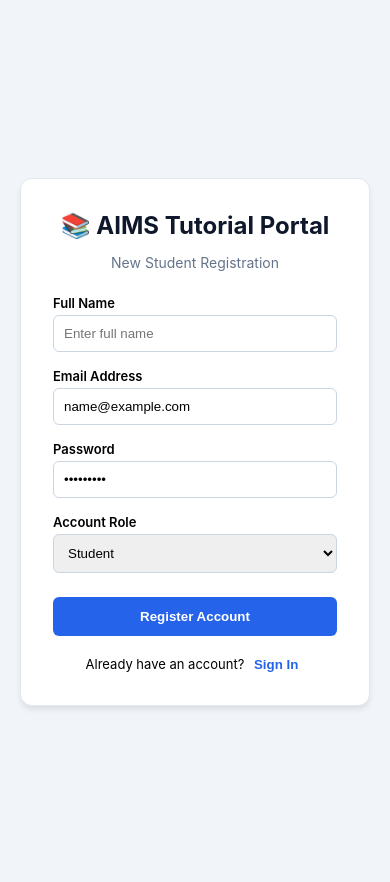
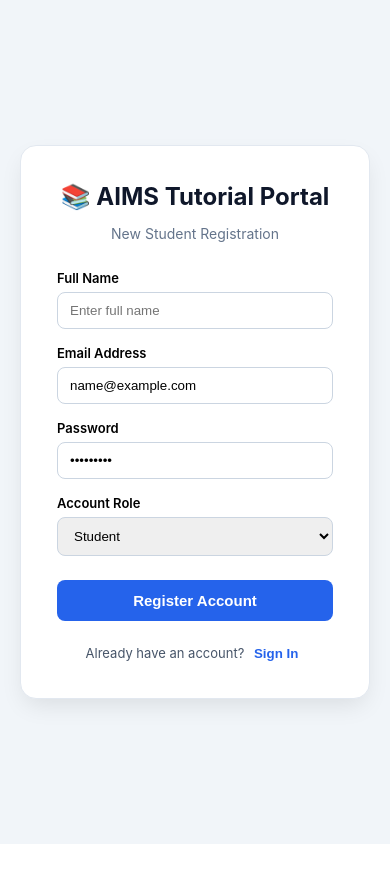
Before and after one commit to eraayshakhan-byte/aims-tutorial-app, a React Native app: screen / in a window 390 px wide. Both pictures are taken after typing "name@example.com", "Sample123" into the empty fields and a click on the button "Create Account". After the commit the page ends 844 px from the top, so only its background shows below. Built offline with nearby package versions, Linux system fonts and the light colour scheme.

Commit message:
Update App.js

```diff
--- a/App.js
+++ b/App.js
@@ -18,8 +18,15 @@ export default function App() {
   // App Flow Navigation
   const [selectedClass, setSelectedClass] = useState(null);
   const [selectedSubject, setSelectedSubject] = useState(null);
-  const [activeTab, setActiveTab] = useState('quiz'); // 'quiz', 'papers', 'notes'
+  const [activeTab, setActiveTab] = useState('quiz'); // 'quiz', 'papers', 'notes', 'attendance'
   const [showStudentsList, setShowStudentsList] = useState(false);
+
+  // Attendance State
+  const [attendanceRecords, setAttendanceRecords] = useState({
+    'student@aims.com': { present: 18, total: 20 }
+  });
+  const [attendanceDate, setAttendanceDate] = useState(new Date().toISOString().split('T')[0]);
+  const [dailyStatus, setDailyStatus] = useState({});
 
   // Upload States (Papers & Notes)
   const [paperUrl, setPaperUrl] = useState(null);
@@ -77,6 +84,15 @@ export default function App() {
 
     const newUser = { email: authEmail, password: authPassword, name: authName, role: authRole };
     setUsers([...users, newUser]);
+
+    // Initialize Attendance record for new student
+    if (authRole === 'student') {
+      setAttendanceRecords(prev => ({
+        ...prev,
+        [authEmail]: { present: 0, total: 0 }
+      }));
+    }
+
     setCurrentUser(newUser);
     setAuthEmail('');
     setAuthPassword('');
@@ -172,50 +188,73 @@ export default function App() {
     alert(`${newWorksheets.length} Worksheet(s) created!`);
   };
 
-  // 1. LOGIN SCREEN
+  // Attendance Handlers
+  const handleAttendanceChange = (email, status) => {
+    setDailyStatus(prev => ({ ...prev, [email]: status }));
+  };
+
+  const saveAttendance = () => {
+    const updatedRecords = { ...attendanceRecords };
+    const students = users.filter(u => u.role === 'student');
+
+    students.forEach(student => {
+      const status = dailyStatus[student.email] || 'present';
+      const prev = updatedRecords[student.email] || { present: 0, total: 0 };
+
+      updatedRecords[student.email] = {
+        present: prev.present + (status === 'present' ? 1 : 0),
+        total: prev.total + 1
+      };
+    });
+
+    setAttendanceRecords(updatedRecords);
+    alert(`Attendance saved for ${attendanceDate}!`);
+  };
+
+  // 1. LOGIN / REGISTER SCREEN (CENTERED)
   if (!currentUser) {
     return (
-      <div style={{ fontFamily: "'Inter', sans-serif", backgroundColor: '#f1f5f9', minHeight: '100vh', display: 'flex', justifyContent: 'center', alignItems: 'center', padding: '20px' }}>
-        <div style={{ background: '#ffffff', border: '1px solid #e2e8f0', padding: '32px', borderRadius: '12px', width: '100%', maxWidth: '400px', boxShadow: '0 4px 6px -1px rgba(0,0,0,0.1)' }}>
-          <h2 style={{ textAlign: 'center', margin: '0 0 8px 0', color: '#0f172a' }}>📚 AIMS Tutorial Portal</h2>
-          <p style={{ textAlign: 'center', color: '#64748b', fontSize: '14px', marginBottom: '24px' }}>
-            {isRegistering ? 'New Student Registration' : 'Sign in to your account'}
+      <div style={{ fontFamily: "'Inter', sans-serif", backgroundColor: '#f1f5f9', minHeight: '100vh', display: 'flex', justifyContent: 'center', alignItems: 'center', padding: '20px', boxSizing: 'border-box' }}>
+        <div style={{ background: '#ffffff', border: '1px solid #e2e8f0', padding: '36px', borderRadius: '16px', width: '100%', maxWidth: '420px', boxShadow: '0 10px 25px -5px rgba(0,0,0,0.1)', margin: 'auto' }}>
+          <h2 style={{ textAlign: 'center', margin: '0 0 8px 0', color: '#0f172a', fontSize: '24px' }}>📚 AIMS Tutorial Portal</h2>
+          <p style={{ textAlign: 'center', color: '#64748b', fontSize: '14px', marginBottom: '28px' }}>
+            {isRegistering ? 'New Student Registration' : 'Sign in to access your dashboard'}
           </p>
 
           <form onSubmit={isRegistering ? handleRegister : handleLogin} style={{ display: 'flex', flexDirection: 'column', gap: '16px' }}>
             {isRegistering && (
               <div>
-                <label style={{ display: 'block', fontSize: '13px', fontWeight: '600', marginBottom: '4px' }}>Full Name</label>
-                <input type="text" required placeholder="Enter full name" value={authName} onChange={(e) => setAuthName(e.target.value)} style={{ width: '100%', padding: '10px', border: '1px solid #cbd5e1', borderRadius: '6px', boxSizing: 'border-box' }} />
+                <label style={{ display: 'block', fontSize: '13px', fontWeight: '600', marginBottom: '6px' }}>Full Name</label>
+                <input type="text" required placeholder="Enter full name" value={authName} onChange={(e) => setAuthName(e.target.value)} style={{ width: '100%', padding: '10px 12px', border: '1px solid #cbd5e1', borderRadius: '8px', boxSizing: 'border-box' }} />
               </div>
             )}
 
             <div>
-              <label style={{ display: 'block', fontSize: '13px', fontWeight: '600', marginBottom: '4px' }}>Email Address</label>
-              <input type="email" required placeholder="admin@aims.com or student@aims.com" value={authEmail} onChange={(e) => setAuthEmail(e.target.value)} style={{ width: '100%', padding: '10px', border: '1px solid #cbd5e1', borderRadius: '6px', boxSizing: 'border-box' }} />
+              <label style={{ display: 'block', fontSize: '13px', fontWeight: '600', marginBottom: '6px' }}>Email Address</label>
+              <input type="email" required placeholder="admin@aims.com or student@aims.com" value={authEmail} onChange={(e) => setAuthEmail(e.target.value)} style={{ width: '100%', padding: '10px 12px', border: '1px solid #cbd5e1', borderRadius: '8px', boxSizing: 'border-box' }} />
             </div>
 
             <div>
-              <label style={{ display: 'block', fontSize: '13px', fontWeight: '600', marginBottom: '4px' }}>Password</label>
-              <input type="password" required placeholder="••••••••" value={authPassword} onChange={(e) => setAuthPassword(e.target.value)} style={{ width: '100%', padding: '10px', border: '1px solid #cbd5e1', borderRadius: '6px', boxSizing: 'border-box' }} />
+              <label style={{ display: 'block', fontSize: '13px', fontWeight: '600', marginBottom: '6px' }}>Password</label>
+              <input type="password" required placeholder="••••••••" value={authPassword} onChange={(e) => setAuthPassword(e.target.value)} style={{ width: '100%', padding: '10px 12px', border: '1px solid #cbd5e1', borderRadius: '8px', boxSizing: 'border-box' }} />
             </div>
 
             {isRegistering && (
               <div>
-                <label style={{ display: 'block', fontSize: '13px', fontWeight: '600', marginBottom: '4px' }}>Account Role</label>
-                <select value={authRole} onChange={(e) => setAuthRole(e.target.value)} style={{ width: '100%', padding: '10px', border: '1px solid #cbd5e1', borderRadius: '6px', boxSizing: 'border-box' }}>
+                <label style={{ display: 'block', fontSize: '13px', fontWeight: '600', marginBottom: '6px' }}>Account Role</label>
+                <select value={authRole} onChange={(e) => setAuthRole(e.target.value)} style={{ width: '100%', padding: '10px 12px', border: '1px solid #cbd5e1', borderRadius: '8px', boxSizing: 'border-box' }}>
                   <option value="student">Student</option>
                   <option value="admin">Teacher / Admin</option>
                 </select>
               </div>
             )}
 
-            <button type="submit" style={{ background: '#2563eb', color: '#fff', padding: '12px', border: 'none', borderRadius: '6px', fontWeight: '600', cursor: 'pointer', marginTop: '8px' }}>
+            <button type="submit" style={{ background: '#2563eb', color: '#fff', padding: '12px', border: 'none', borderRadius: '8px', fontWeight: '600', fontSize: '15px', cursor: 'pointer', marginTop: '8px' }}>
               {isRegistering ? 'Register Account' : 'Sign In'}
             </button>
           </form>
 
-          <div style={{ textAlign: 'center', marginTop: '20px', fontSize: '13px' }}>
+          <div style={{ textAlign: 'center', marginTop: '24px', fontSize: '13px', color: '#475569' }}>
             {isRegistering ? (
               <span>Already have an account? <button onClick={() => setIsRegistering(false)} style={{ color: '#2563eb', border: 'none', background: 'none', cursor: 'pointer', fontWeight: '600' }}>Sign In</button></span>
             ) : (
@@ -231,7 +270,7 @@ export default function App() {
   return (
     <div style={{ fontFamily: "'Inter', sans-serif", backgroundColor: '#f8fafc', minHeight: '100vh', width: '100%', color: '#1e293b', boxSizing: 'border-box' }}>
 
-      {/* HEADER WITH ADMIN ACTION BUTTONS */}
+      {/* HEADER */}
       <header style={{ background: '#ffffff', borderBottom: '1px solid #e2e8f0', padding: '16px 32px', display: 'flex', justifyContent: 'space-between', alignItems: 'center', width: '100%', boxSizing: 'border-box' }}>
         <div>
           <h3 style={{ margin: 0, color: '#0f172a' }}>📚 AIMS Tutorial Portal</h3>
@@ -347,7 +386,7 @@ export default function App() {
           <div>
 
             {/* TABS HEADER */}
-            <div style={{ display: 'flex', gap: '12px', borderBottom: '2px solid #e2e8f0', paddingBottom: '12px', marginBottom: '24px' }}>
+            <div style={{ display: 'flex', gap: '12px', borderBottom: '2px solid #e2e8f0', paddingBottom: '12px', marginBottom: '24px', flexWrap: 'wrap' }}>
               <button
                 onClick={() => setActiveTab('quiz')}
                 style={{ padding: '10px 20px', border: 'none', borderRadius: '8px', cursor: 'pointer', fontWeight: '600', background: activeTab === 'quiz' ? '#2563eb' : '#e2e8f0', color: activeTab === 'quiz' ? '#fff' : '#475569' }}
@@ -367,6 +406,13 @@ export default function App() {
                 style={{ padding: '10px 20px', border: 'none', borderRadius: '8px', cursor: 'pointer', fontWeight: '600', background: activeTab === 'notes' ? '#2563eb' : '#e2e8f0', color: activeTab === 'notes' ? '#fff' : '#475569' }}
               >
                 📚 Notes (PDF/Image)
+              </button>
+
+              <button
+                onClick={() => setActiveTab('attendance')}
+                style={{ padding: '10px 20px', border: 'none', borderRadius: '8px', cursor: 'pointer', fontWeight: '600', background: activeTab === 'attendance' ? '#2563eb' : '#e2e8f0', color: activeTab === 'attendance' ? '#fff' : '#475569' }}
+              >
+                📅 Attendance Calculator
               </button>
             </div>
 
@@ -397,7 +443,7 @@ export default function App() {
                       disabled={isGenerating}
                       style={{ background: isGenerating ? '#94a3b8' : '#2563eb', color: '#fff', border: 'none', padding: '10px 20px', borderRadius: '6px', cursor: isGenerating ? 'not-allowed' : 'pointer', fontWeight: '600' }}
                     >
-                      {isGenerating ? '⌛ Generating Real AI Questions...' : '✨ Generate Questions'}
+                      {isGenerating ? '⌛ Generating Questions...' : '✨ Generate Questions'}
                     </button>
                   </div>
                 )}
@@ -517,6 +563,78 @@ export default function App() {
               </div>
             )}
 
+            {/* TAB 4: ATTENDANCE & CALCULATOR MODULE */}
+            {activeTab === 'attendance' && (
+              <div style={{ background: '#ffffff', border: '1px solid #e2e8f0', borderRadius: '12px', padding: '24px' }}>
+                <h4 style={{ margin: '0 0 16px 0' }}>📅 Class {selectedClass} - Student Attendance & Percentage Calculator</h4>
+
+                {currentUser.role === 'admin' ? (
+                  <div>
+                    <div style={{ display: 'flex', gap: '16px', alignItems: 'center', marginBottom: '20px', background: '#f8fafc', padding: '12px', borderRadius: '8px', border: '1px solid #e2e8f0' }}>
+                      <label style={{ fontWeight: '600', fontSize: '14px' }}>Select Attendance Date:</label>
+                      <input type="date" value={attendanceDate} onChange={(e) => setAttendanceDate(e.target.value)} style={{ padding: '6px 12px', borderRadius: '6px', border: '1px solid #cbd5e1' }} />
+                    </div>
+
+                    <table style={{ width: '100%', borderCollapse: 'collapse', marginBottom: '20px' }}>
+                      <thead>
+                        <tr style={{ background: '#f1f5f9', textAlign: 'left' }}>
+                          <th style={{ padding: '10px' }}>Student Name</th>
+                          <th style={{ padding: '10px' }}>Email</th>
+                          <th style={{ padding: '10px' }}>Mark Status</th>
+                          <th style={{ padding: '10px' }}>Overall Attendance %</th>
+                        </tr>
+                      </thead>
+                      <tbody>
+                        {users.filter(u => u.role === 'student').map((student) => {
+                          const record = attendanceRecords[student.email] || { present: 0, total: 0 };
+                          const percentage = record.total > 0 ? ((record.present / record.total) * 100).toFixed(1) : '100.0';
+                          return (
+                            <tr key={student.email} style={{ borderBottom: '1px solid #e2e8f0' }}>
+                              <td style={{ padding: '10px', fontWeight: '600' }}>{student.name}</td>
+                              <td style={{ padding: '10px', color: '#64748b' }}>{student.email}</td>
+                              <td style={{ padding: '10px' }}>
+                                <select
+                                  value={dailyStatus[student.email] || 'present'}
+                                  onChange={(e) => handleAttendanceChange(student.email, e.target.value)}
+                                  style={{ padding: '6px', borderRadius: '6px', border: '1px solid #cbd5e1' }}
+                                >
+                                  <option value="present">✅ Present</option>
+                                  <option value="absent">❌ Absent</option>
+                                </select>
+                              </td>
+                              <td style={{ padding: '10px', fontWeight: 'bold', color: parseFloat(percentage) >= 75 ? '#059669' : '#dc2626' }}>
+                                {percentage}% ({record.present}/{record.total} days)
+                              </td>
+                            </tr>
+                          );
+                        })}
+                      </tbody>
+                    </table>
+
+                    <button onClick={saveAttendance} style={{ background: '#10b981', color: '#fff', border: 'none', padding: '10px 20px', borderRadius: '6px', fontWeight: '600', cursor: 'pointer' }}>
+                      💾 Save Attendance
+                    </button>
+                  </div>
+                ) : (
+                  <div>
+                    {(() => {
+                      const record = attendanceRecords[currentUser.email] || { present: 0, total: 0 };
+                      const percentage = record.total > 0 ? ((record.present / record.total) * 100).toFixed(1) : '100.0';
+                      return (
+                        <div style={{ textAlign: 'center', padding: '30px', background: '#f8fafc', borderRadius: '12px', border: '1px solid #e2e8f0' }}>
+                          <h3>Your Attendance Percentage</h3>
+                          <div style={{ fontSize: '42px', fontWeight: '800', color: parseFloat(percentage) >= 75 ? '#059669' : '#dc2626', margin: '16px 0' }}>
+                            {percentage}%
+                          </div>
+                          <p style={{ color: '#64748b' }}>Total Attended: <b>{record.present}</b> / <b>{record.total}</b> Days</p>
+                        </div>
+                      );
+                    })()}
+                  </div>
+                )}
+              </div>
+            )}
+
           </div>
         )}
 
```
